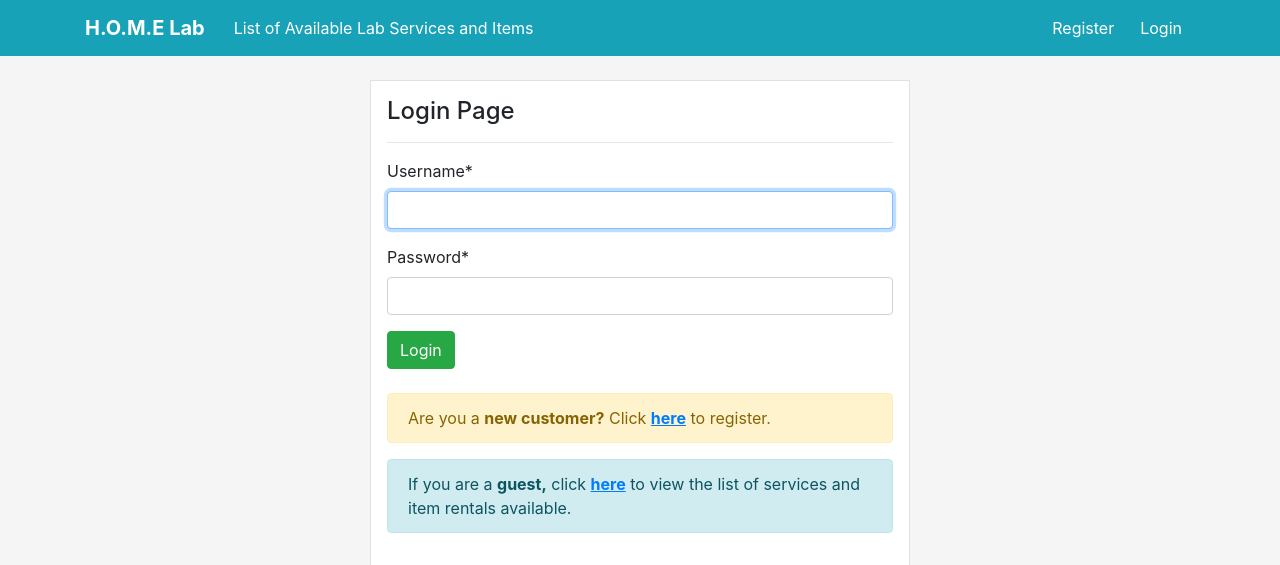
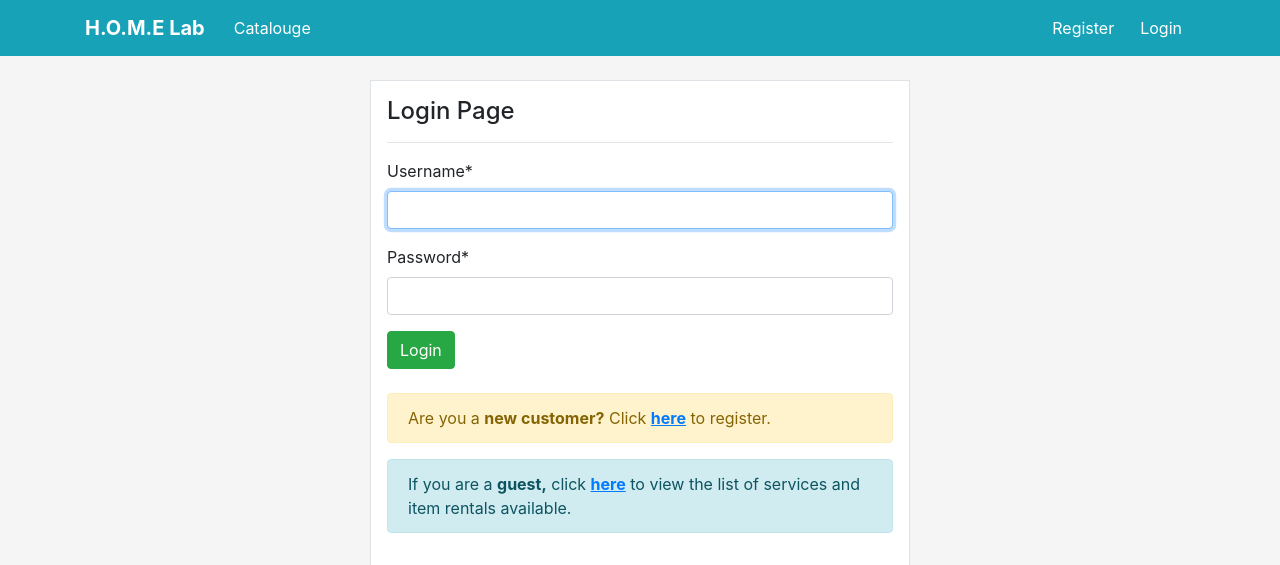
Before and after one commit to xwenjiee/render-fyp-lab-management-system, a Django app: a page that uses LabWise/templates/partials/nav.html in a window 1280 px wide. Shown: the top 565 px of the page. Run offline with Django 4.2, Linux system fonts and the light colour scheme; some libraries are stand-ins or nearby versions.

Commit message:
Add existing project files to Git finals catalouge

```diff
--- a/LabWise/templates/partials/nav.html
+++ b/LabWise/templates/partials/nav.html
@@ -18,7 +18,7 @@
                 </li>
 
                 <li class="nav-item active">
-                    <a class="btn btn-info" href="{% url 'guest-view' %}">List of Available Lab Services and Items<span
+                    <a class="btn btn-info" href="{% url 'guest-view' %}">Catalouge<span
                             class="sr-only">(current)</span></a>
                 </li>
 
@@ -36,7 +36,7 @@
             <ul class="navbar-nav mr-auto">
 
                 <li class="nav-item active">
-                    <a class="btn btn-info" href="{% url 'guest-view' %}">List of Available Lab Services and Items<span
+                    <a class="btn btn-info" href="{% url 'guest-view' %}">Catalouge<span
                             class="sr-only">(current)</span></a>
                 </li>
 
```
